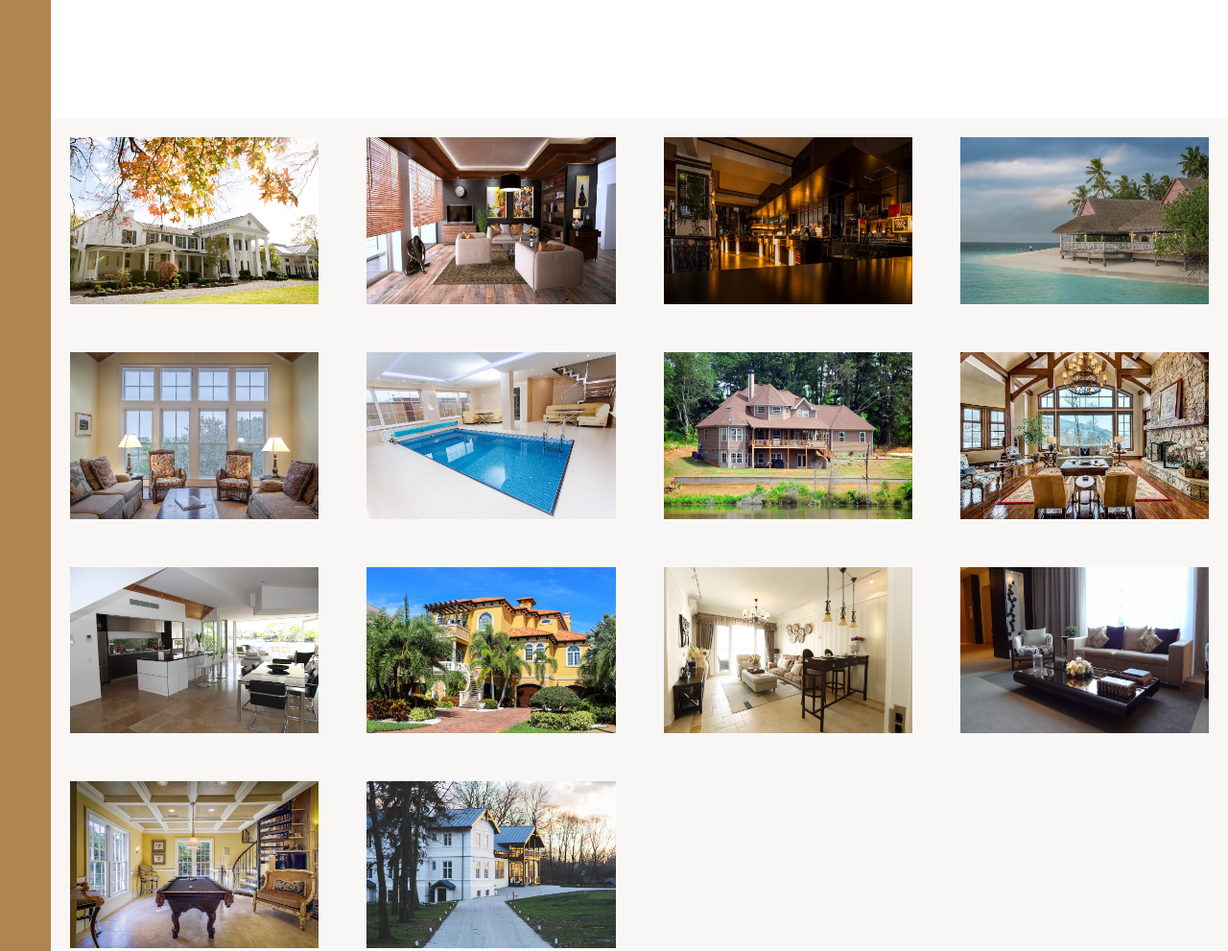
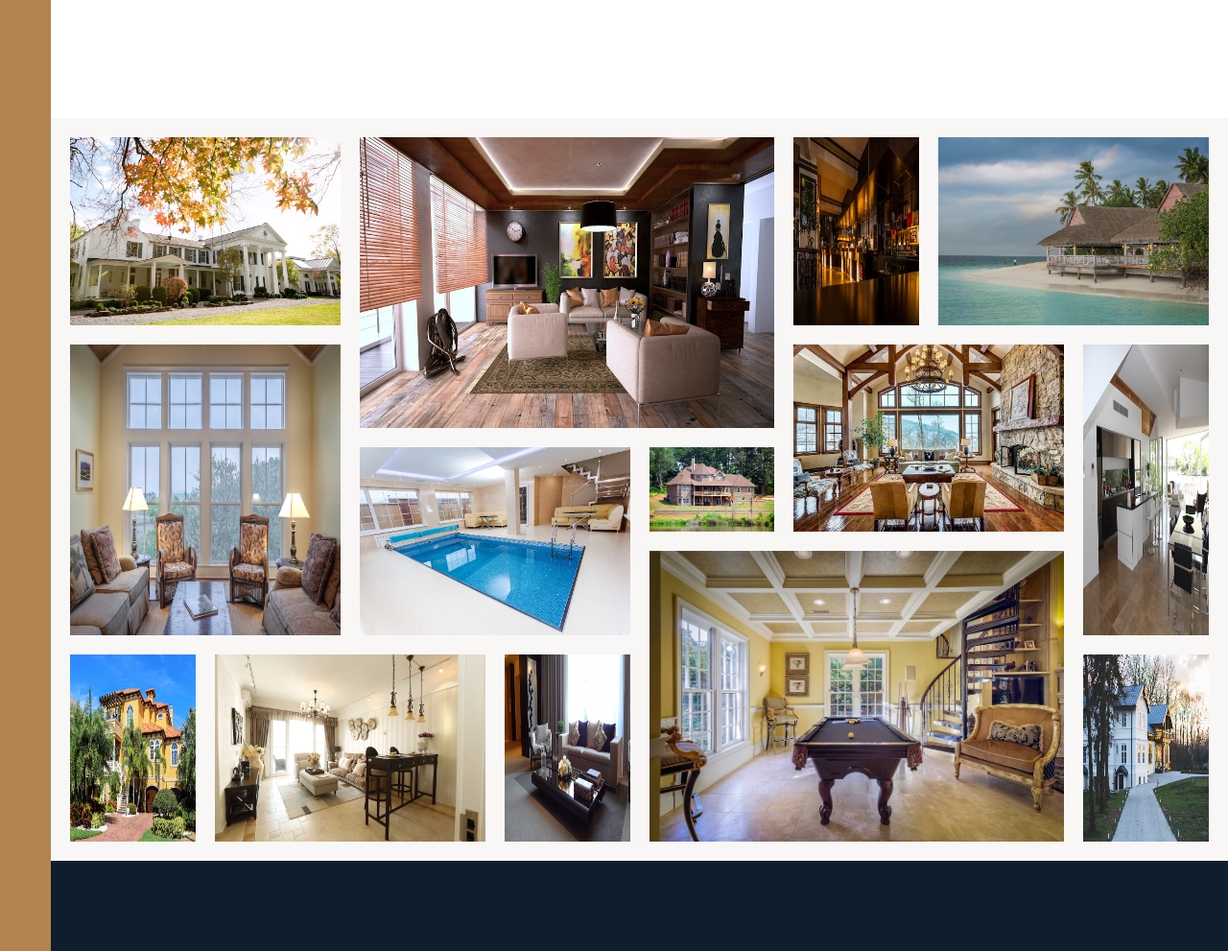
Before and after one commit to Pulatoff/Magic-Next, a website: page index.html in a window 1280 px wide. Shown: the part 2900-3891 px from the top of the page at 96% size. Drawn offline with Linux system fonts and the light colour scheme.

Commit message:
galery fixed

```diff
--- a/css/style.css
+++ b/css/style.css
@@ -163,9 +163,79 @@
   padding: 2rem;
   background-color: #f9f7f6;
   display: grid;
-  grid-template-columns: 1fr 1fr 1fr 1fr;
-  grid-template-rows: 1fr 1fr 1fr 1fr;
-  gap: 5rem;
+  grid-template-columns: 1fr 1fr 1fr 1fr 1fr 1fr 1fr 1fr;
+  grid-template-rows: 1fr 1fr 1fr 1fr 1fr 1fr 1fr;
+  gap: 2rem;
+}
+
+.gal-1 {
+  grid-column: 1/3;
+  grid-row: 1/3;
+}
+
+.gal-2 {
+  grid-column: 3/6;
+  grid-row: 1/4;
+}
+
+.gal-3 {
+  grid-column: 6/7;
+  grid-row: 1/3;
+}
+
+.gal-4 {
+  grid-column: 7/9;
+  grid-row: 1/3;
+}
+
+.gal-5 {
+  grid-column: 1/3;
+  grid-row: 3/6;
+}
+
+.gal-6 {
+  grid-column: 3/5;
+  grid-row: 4/6;
+}
+
+.gal-7 {
+  grid-column: 5/6;
+  grid-row: 4/5;
+}
+
+.gal-8 {
+  grid-column: 6/8;
+  grid-row: 3/5;
+}
+
+.gal-9 {
+  grid-column: 8/9;
+  grid-row: 3/6;
+}
+
+.gal-10 {
+  grid-column: 1/2;
+  grid-row: 6/8;
+}
+
+.gal-11 {
+  grid-column: 2/4;
+  grid-row: 6/8;
+}
+
+.gal-12 {
+  grid-column: 4/5;
+  grid-row: 6/8;
+}
+
+.gal-13 {
+  grid-column: 5/8;
+  grid-row: 5/8;
+}
+
+.gal-14 {
+  grid-column: 8/9;
+  grid-row: 6/8;
 }
 
 .bg-color-footer {
```
